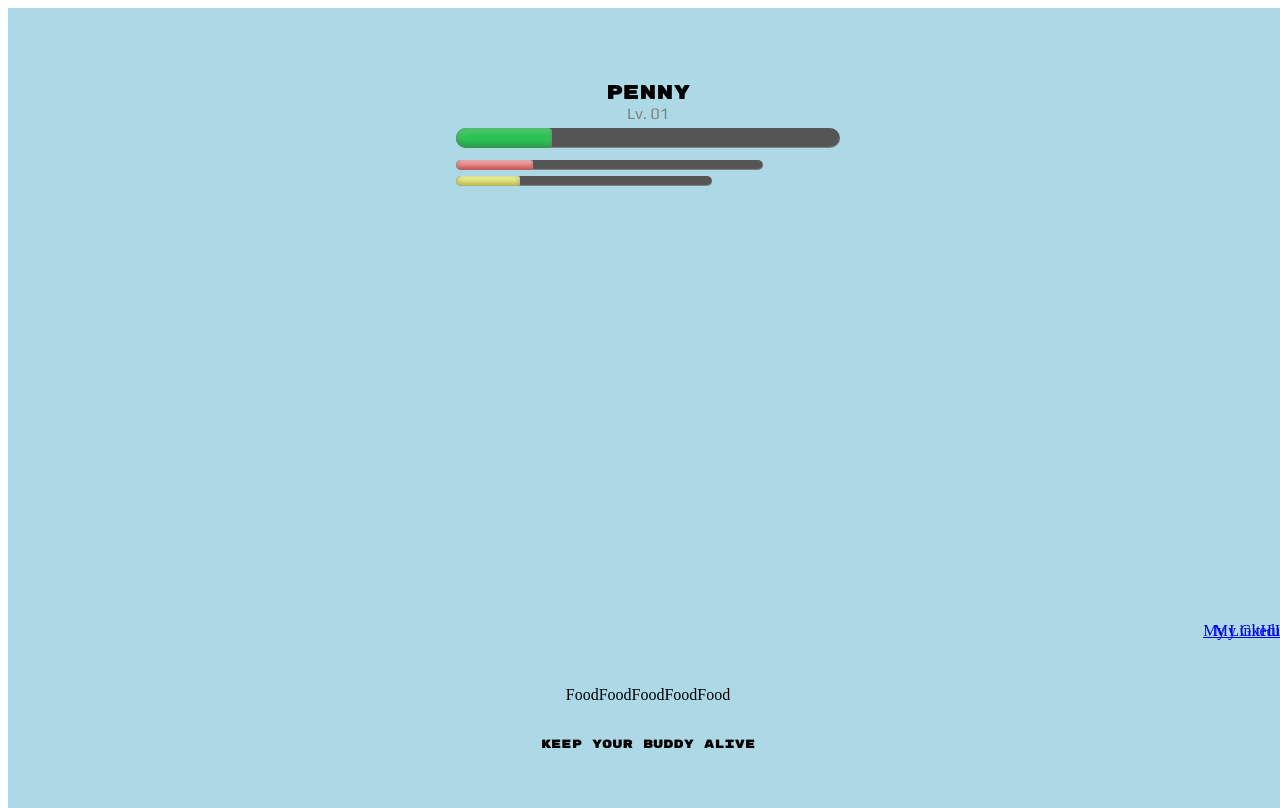
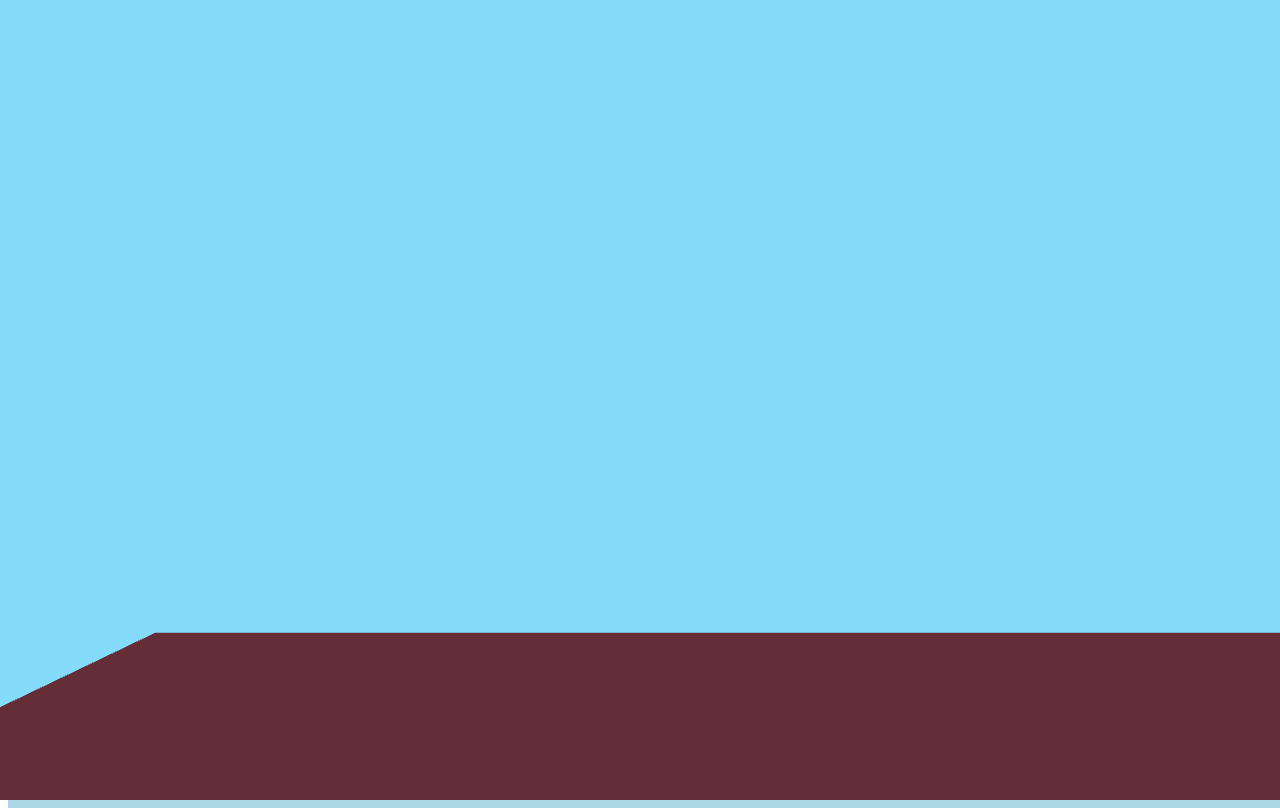
Before and after one commit to ablin2012/my-little-buddy, a website built with webpack: page index.html in a window 1280 px wide. Built offline with nearby package versions, Linux system fonts and the light colour scheme.

Commit message:
piggy model not rendering

```diff
--- a/src/index.js
+++ b/src/index.js
@@ -1,17 +1,15 @@
 import * as THREE from 'three';
+import {Piggy} from './scripts/piggy';
 
+document.addEventListener('DOMContentLoaded', function(event) {
     let scene,
     camera,
-  controls,
-  fieldOfView,
-  aspectRatio,
-  nearPlane,
-  farPlane,
     shadowLight,
     backLight,
     light,
     renderer,
-  container;
+    env,
+    floor;
 
 
 
@@ -22,16 +20,16 @@ function init(){
         // create scene
         scene = new THREE.Scene();
         scene.background = new THREE.Color(backgroundColor);
-    scene.fog = new THREE.Fog(backgroundColor, 60, 100);
+        // scene.fog = new THREE.Fog(backgroundColor, 60, 100);
 
         // create camera
         camera = new THREE.PerspectiveCamera(60, window.innerWidth/ window.innerHeight, 0.1, 1000);
-    camera.position.setX(-300);
-    camera.position.setY(300);
-    camera.position.setZ(100);
+        camera.position.x = -300;
+        camera.position.y = 300;
+        camera.position.z = 100;
 
         // create renderer
-    renderer = new THREE.WebGLRenderer({canvas, antialias: true});
+        renderer = new THREE.WebGLRenderer({canvas: canvas, antialias: true, alpha: true});
         renderer.shadowMap.enabled = true;
         renderer.setPixelRatio(window.devicePixelRatio);
         renderer.setSize(window.innerWidth, window.innerHeight);
@@ -40,4 +38,57 @@ function init(){
         // event listeners
     }
 
+    function createLights() {
+        light = new THREE.HemisphereLight(0xffffff, 0xb3858c, .8);
+
+        shadowLight = new THREE.DirectionalLight(0xffffff, .8);
+        shadowLight.position.set(-100, 100, 50);
+        shadowLight.castShadow = true;
+        shadowLight.shadowDarkness = .15;
+
+        backLight = new THREE.DirectionalLight(0xffffff, .4);
+        backLight.position.set(200, 100, 100);
+        backLight.shadowDarkness = .1;
+        backLight.castShadow = true;
+
+        scene.add(backLight);
+        scene.add(light);
+        scene.add(shadowLight);
+    }
+
+    function createFloor() {
+        env = new THREE.Group();
+
+        floor = new THREE.Mesh(new THREE.PlaneBufferGeometry(2000, 2000), new THREE.MeshBasicMaterial({
+        color: 0X652e37
+        }));
+        floor.rotation.x = -Math.PI / 2;
+        floor.position.y = -36;
+        floor.receiveShadow = true;
+
+        env.add(floor);
+        scene.add(env);
+    }
+
+    // Refactor for other buddy types
+    function createPiggy() {
+        let piggy = new Piggy('oinkers');
+        scene.add(piggy.threegroup);
+    }
+
+    function render(){
+        renderer.render(scene, camera);
+    }
+
+    function animate(){
+        requestAnimationFrame( animate );
+        render();
+    }
+
     init();
+    createLights();
+    createFloor();
+    createPiggy();
+    animate();
+
+});
--- a/src/scripts/buddy.js
+++ b/src/scripts/buddy.js
@@ -1,5 +1,3 @@
-import { BuddyUtil } from "./buddy_util";
-
 export class Buddy {
     constructor(name){
         this.name = name;
--- a/src/scripts/buddy_util.js
+++ b/src/scripts/buddy_util.js
@@ -1,3 +1,5 @@
+import * as THREE from 'three';
+
 export const BuddyUtil = {
     makeCube: (material, width, height, depth, posX, posY, posZ, rotX, rotY, rotZ) => {
         let geom = new THREE.BoxGeometry(width, height, depth);
--- a/src/scripts/piggy.js
+++ b/src/scripts/piggy.js
@@ -1,7 +1,37 @@
+import * as THREE from 'three';
 import { Buddy } from "./buddy";
+import { BuddyUtil } from "./buddy_util";
+
 
 export class Piggy extends Buddy {
     constructor(name) {
         super(name);
+        this.threegroup = new THREE.Group();
+
+        // Materials
+        let pinkMat = new THREE.MeshLambertMaterial({
+            color: 0xffb6c1
+            // shading: THREE.FlatShading
+        })
+
+        // body
+        this.body = new THREE.Group();
+        this.torso = BuddyUtil.makeCube(pinkMat, 40, 50, 70, 0, 0, 0, 0, 0, 0);
+        this.body.add(this.torso);
+
+        // head
+        this.head = new THREE.Group();
+        this.face = BuddyUtil.makeCube(pinkMat, 60, 60, 60, 0, 10, 20, 0, 0, 0);
+        this.head.add(this.face);
+
+        this.threegroup.add(this.body);
+        this.threegroup.add(this.head);
+
+        // this.threegroup.traverse(function(object) {
+        //     if (object instanceof THREE.Mesh) {
+        //       object.castShadow = true;
+        //       object.receiveShadow = true;
+        //     }
+        // });
     }
 }
--- a/src/styles/world.scss
+++ b/src/styles/world.scss
@@ -2,6 +2,8 @@ canvas {
     position: fixed;
     top: 0;
     left: 0;
+    // width: 100%;
+    // height: 100%;
 }
 
 #world {
--- a/trash/copied_dragon.js
+++ b/trash/copied_dragon.js
@@ -1,4 +1,5 @@
 // FOR REFERENCE ONLY, TO BE DELETED AFTER MODEL COMPLETION
+import * as THREE from 'three';
 
 Dragon = function() {
     this.tailAmplitude = 3;
```
Also changed, not shown: 1 other file. Lines whose indentation alone changed are shown as unchanged.
